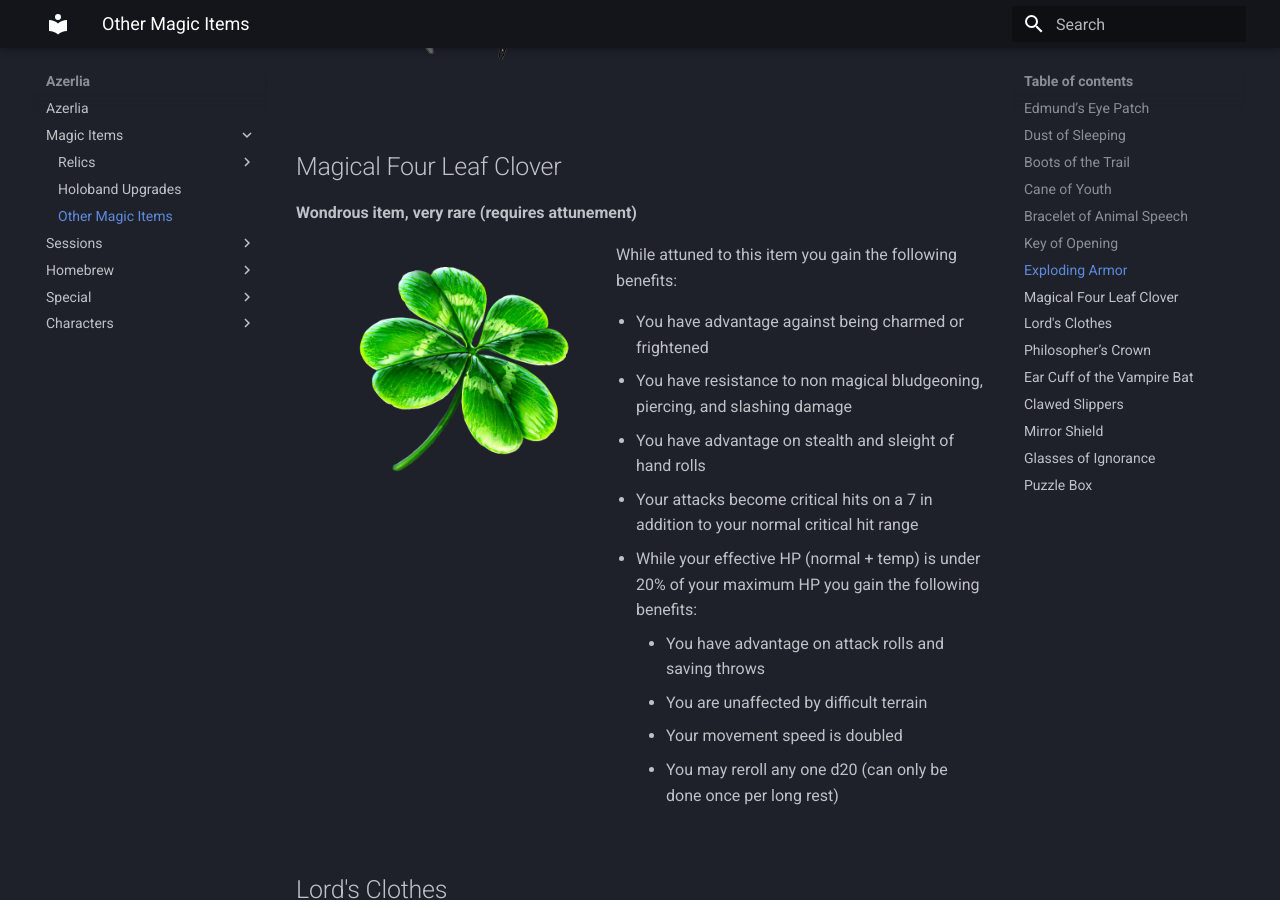
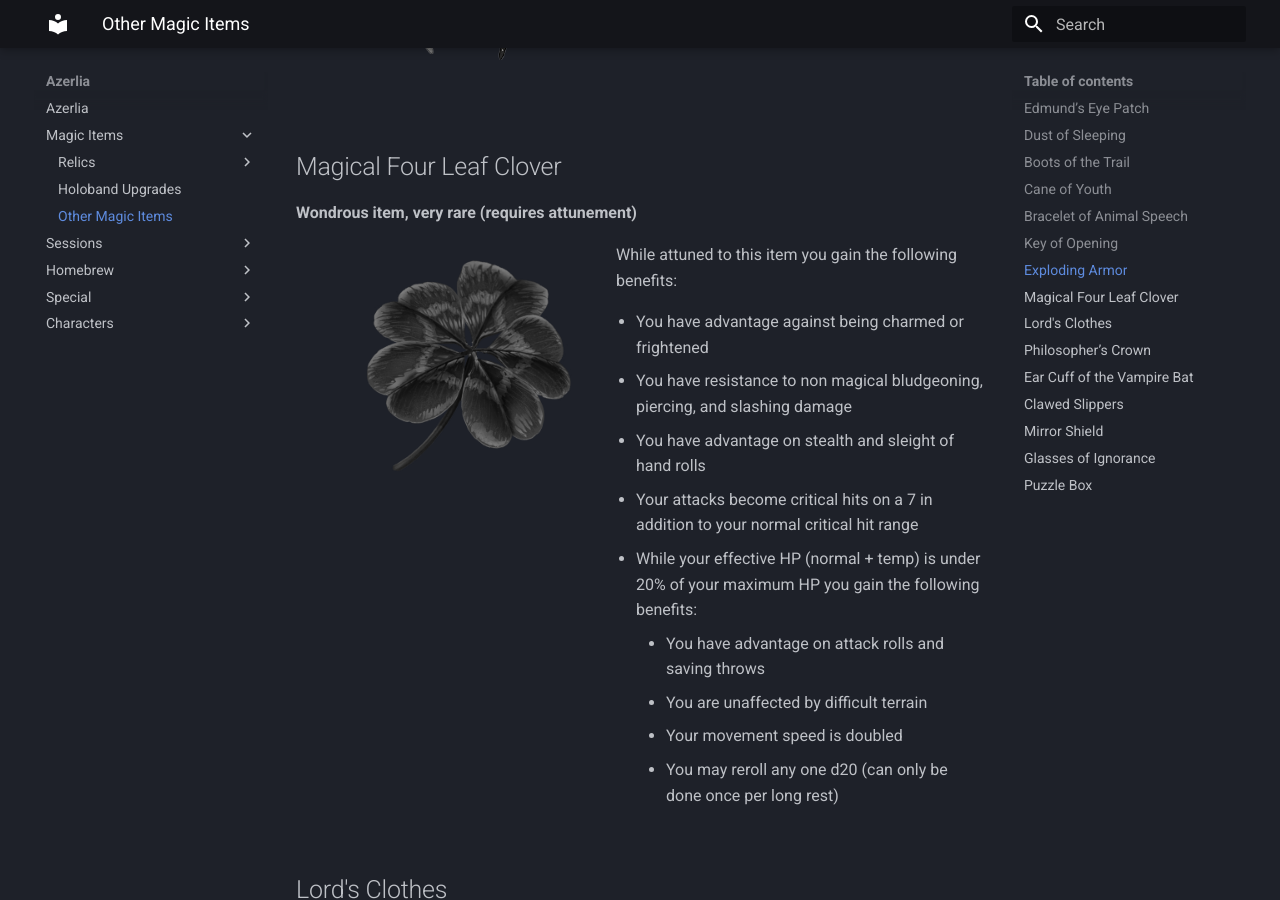
Before and after one commit to Zolmy/azerlia, an MkDocs documentation site: the page built from docs/magic_items/other.md, in a window 1280 px wide and 900 px high, scrolled down 3135 px. Built offline with MkDocs 1.6.1 and Material for MkDocs 9.7.7, drawn with Linux system fonts in a browser that asks for light colours.

Commit message:
Update other.md

```diff
--- a/docs/magic_items/other.md
+++ b/docs/magic_items/other.md
@@ -72,7 +72,7 @@ While wearing this armor, you can use your action to cast fireball (save DC 15),
 **Wondrous item, very rare (requires attunement)**
 
 <div class="imgoverflow">
-<img class="leftimg smallimg" src="../../assets/fourleaf.png"/>
+<img class="leftimg smallimg" src="../../assets/fiveleaf.png"/>
 
 While attuned to this item you gain the following benefits:
 <ul>
```
